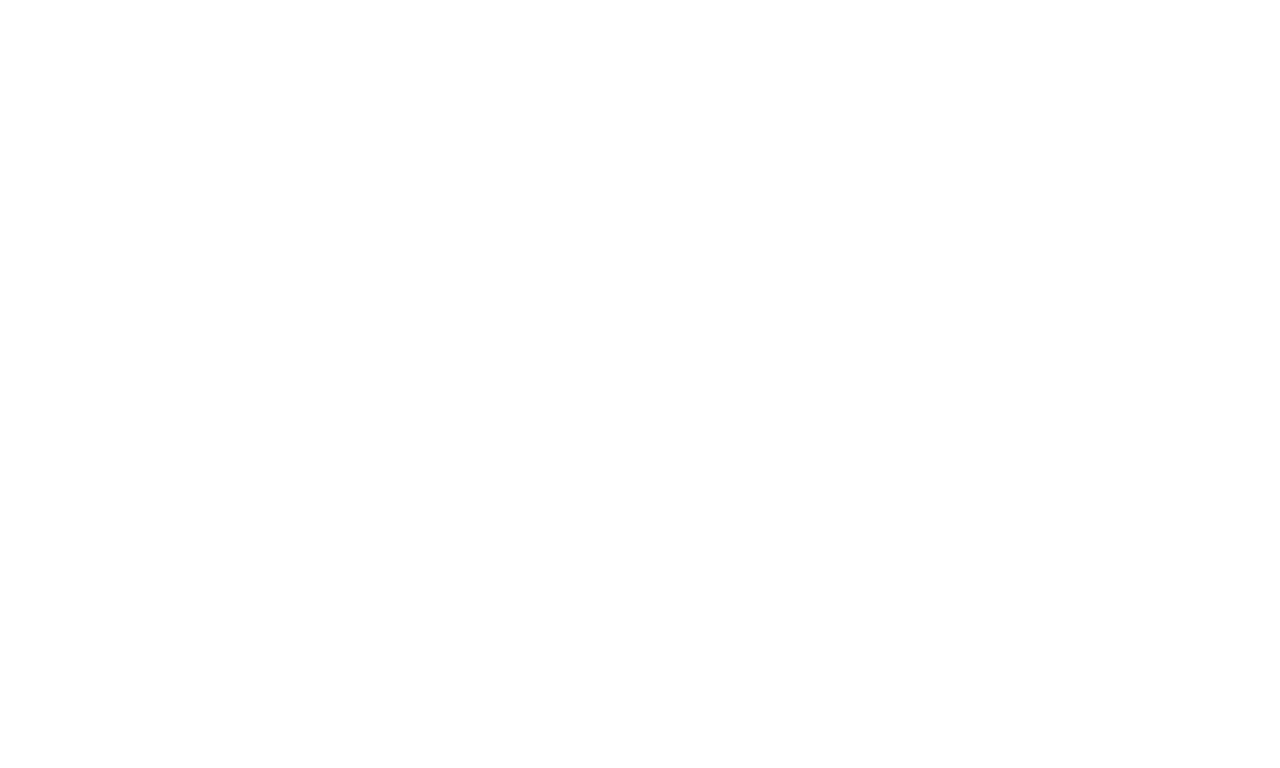
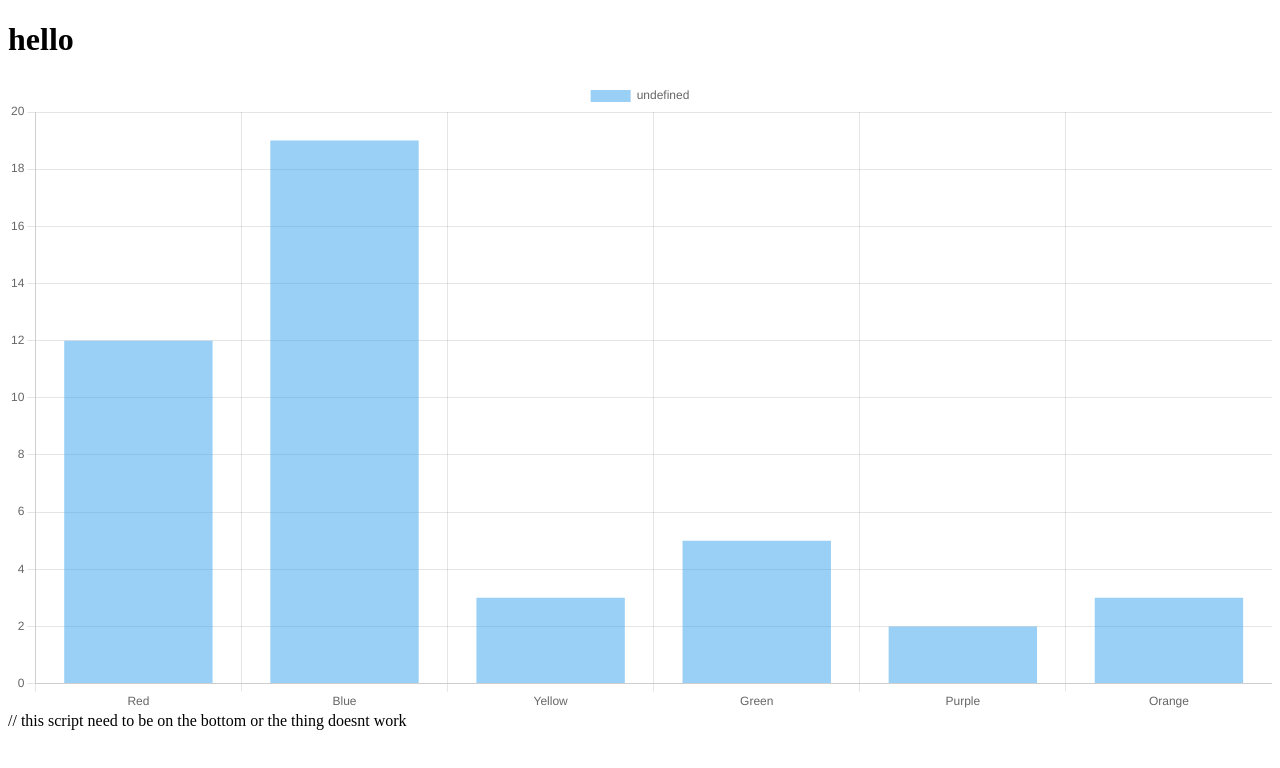
Before and after one commit to SilentVoices22/Portfolioaflevering-4---Data-Web, a plain HTML site: page index.html in a window 1280 px wide. Drawn offline with nearby package versions, Linux system fonts and the light colour scheme.

Commit message:
adding the script

```diff
--- a/index.html
+++ b/index.html
@@ -4,14 +4,22 @@
     <meta charset="UTF-8">
     <meta name="viewport" content="width=device-width, initial-scale=1.0">
     <title>Document</title>
+     <meta http-equiv="X-UA-Compatible" content="ie=edge"/>
     <link rel="stylesheet" href="style.css">
-        <script src="https://cdn.jsdelivr.net/npm/chart.js@4.4.6/dist/chart.umd.min.js"></script>
+    <script src="https://cdn.jsdelivr.net/npm/chart.js@4.4.6/dist/chart.umd.min.js"></script>
+
 </head>
 <body>
+    <h1> hello </h1>
     <main>
         <div>
             <canvas id="chart"></canvas>
         </div>
     </main>
+
+
+
+// this script need to be on the bottom or the thing doesnt work
+  <script src="chartCode.js"></script>
 </body>
 </html>
```
